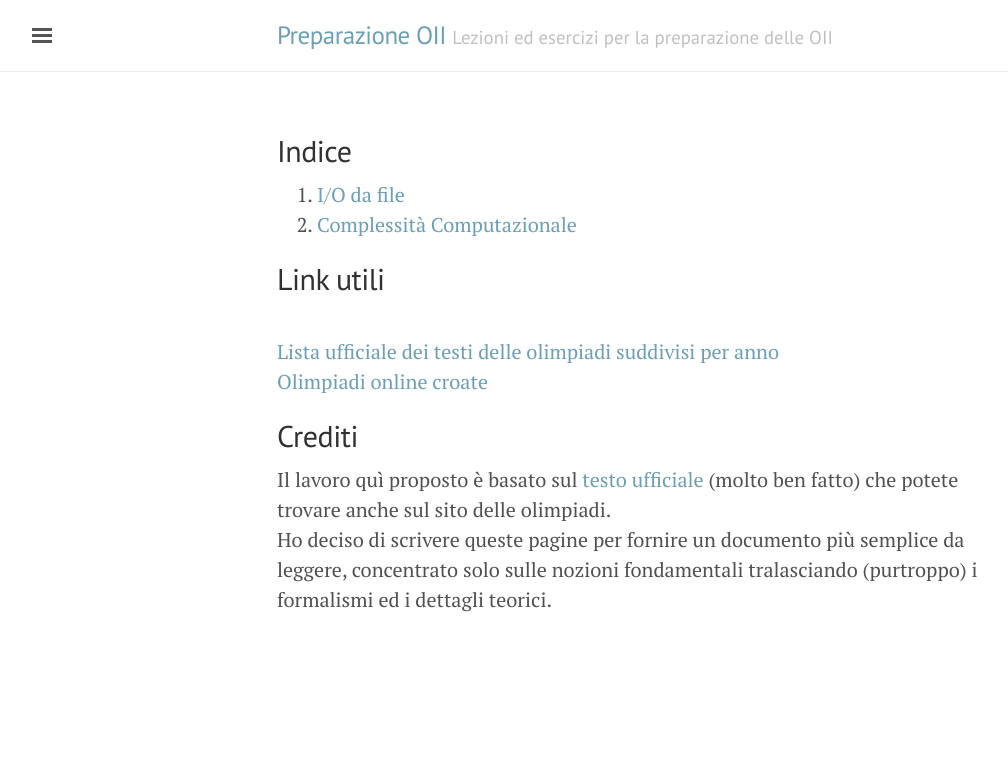
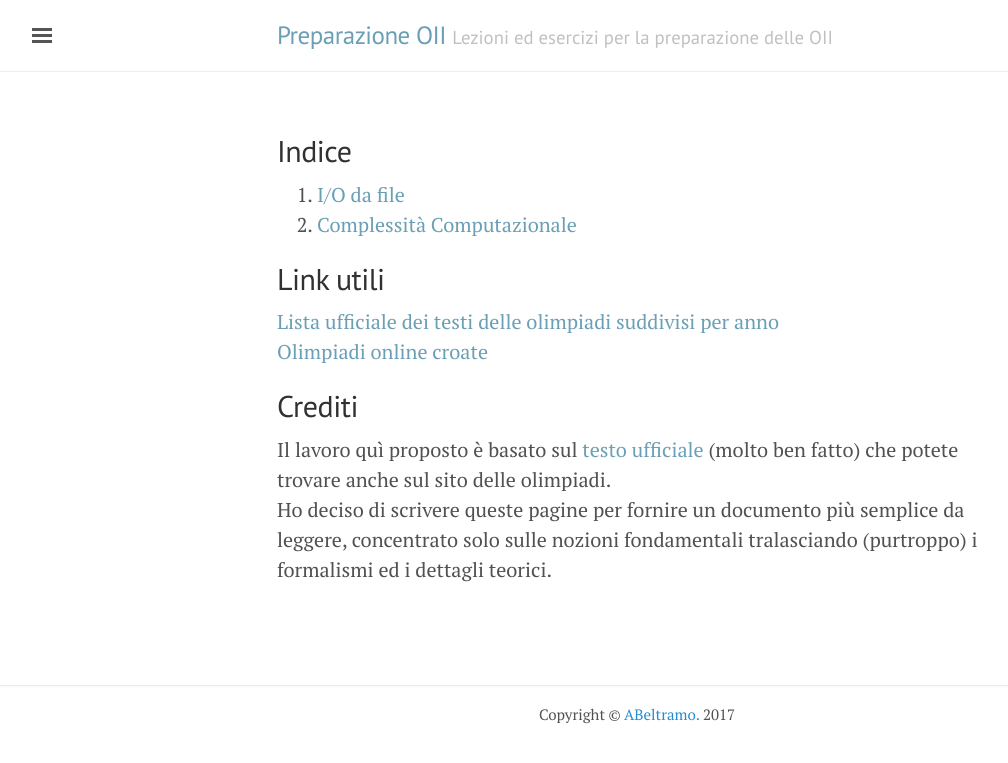
Before and after one commit to ABeltramo/PreparazioneOII, a Jekyll site: the page built from index.html, in a window 1280 px wide. Shown: the top 763 px of the page, without its empty margins (3-1011 px from the left). Built offline with Jekyll 4.4.1, drawn with Linux system fonts in a browser that asks for light colours.

Commit message:
Style change

```diff
--- a/_includes/head.html
+++ b/_includes/head.html
@@ -18,6 +18,7 @@
   <link rel="stylesheet" href="{{ site.baseurl }}/public/css/poole.css">
   <link rel="stylesheet" href="{{ site.baseurl }}/public/css/syntax.css">
   <link rel="stylesheet" href="{{ site.baseurl }}/public/css/lanyon.css">
+  <link rel="stylesheet" href="{{ site.baseurl }}/public/css/abeltra.css">
   <link rel="stylesheet" href="https://fonts.googleapis.com/css?family=PT+Serif:400,400italic,700%7CPT+Sans:400">
 
   <!-- Icons -->
--- a/_includes/sidebar.html
+++ b/_includes/sidebar.html
@@ -5,26 +5,14 @@
 <!-- Toggleable sidebar -->
 <div class="sidebar" id="sidebar">
   <div class="sidebar-item">
-    <p>{{ site.description }}</p>
+    <p>{{ site.title }}</p>
   </div>
 
   <nav class="sidebar-nav">
     <a class="sidebar-nav-item{% if page.url == site.baseurl %} active{% endif %}" href="{{ site.baseurl }}/">Home</a>
 
-    {% comment %}
-      The code below dynamically generates a sidebar nav of pages with
-      `layout: page` in the front-matter. See readme for usage.
-    {% endcomment %}
-
     {% for chapter in site.chapters %}
       <a class="sidebar-nav-item{% if page.url == chapter.url %} active{% endif %}" href="{{site.baseurl}}{{ chapter.url }}">{{ chapter.title }}</a>
     {% endfor %}
-    <span class="sidebar-nav-item">Currently v{{ site.version }}</span>
   </nav>
-
-  <div class="sidebar-item">
-    <p>
-      &copy; {{ site.time | date: '%Y' }}. All rights reserved.
-    </p>
-  </div>
 </div>
--- a/_layouts/default.html
+++ b/_layouts/default.html
@@ -43,5 +43,8 @@
         }, false);
       })(document);
     </script>
+    <footer>
+      <small>Copyright &copy; <a href="https://github.com/ABeltramo">ABeltramo.</a> {{ site.time | date: '%Y' }}</small>
+    </footer>
   </body>
 </html>
--- a/index.html
+++ b/index.html
@@ -13,8 +13,7 @@ title: Home
 </ol>
 
 <h2> Link utili </h2>
-
-<br><a href="https://github.com/olimpiadi-informatica/oii">Lista ufficiale dei testi delle olimpiadi suddivisi per anno</a>
+<a href="https://github.com/olimpiadi-informatica/oii">Lista ufficiale dei testi delle olimpiadi suddivisi per anno</a>
 <br><a href="http://hsin.hr/coci/">Olimpiadi online croate</a>
 
 <h2> Crediti </h2>
--- /dev/null
+++ b/public/css/abeltra.css
@@ -0,0 +1,9 @@
+footer{
+    margin-top: 100px;
+    text-align:center;
+    padding:15px;
+    font-size:18px;
+    -webkit-box-shadow:inset 0 1px 2px rgba(0, 0, 0, 0.1);
+    -moz-box-shadow:inset 0 1px 2px rgba(0, 0, 0, 0.1);
+    box-shadow:inset 0 1px 2px rgba(0, 0, 0, 0.1);
+}
```
